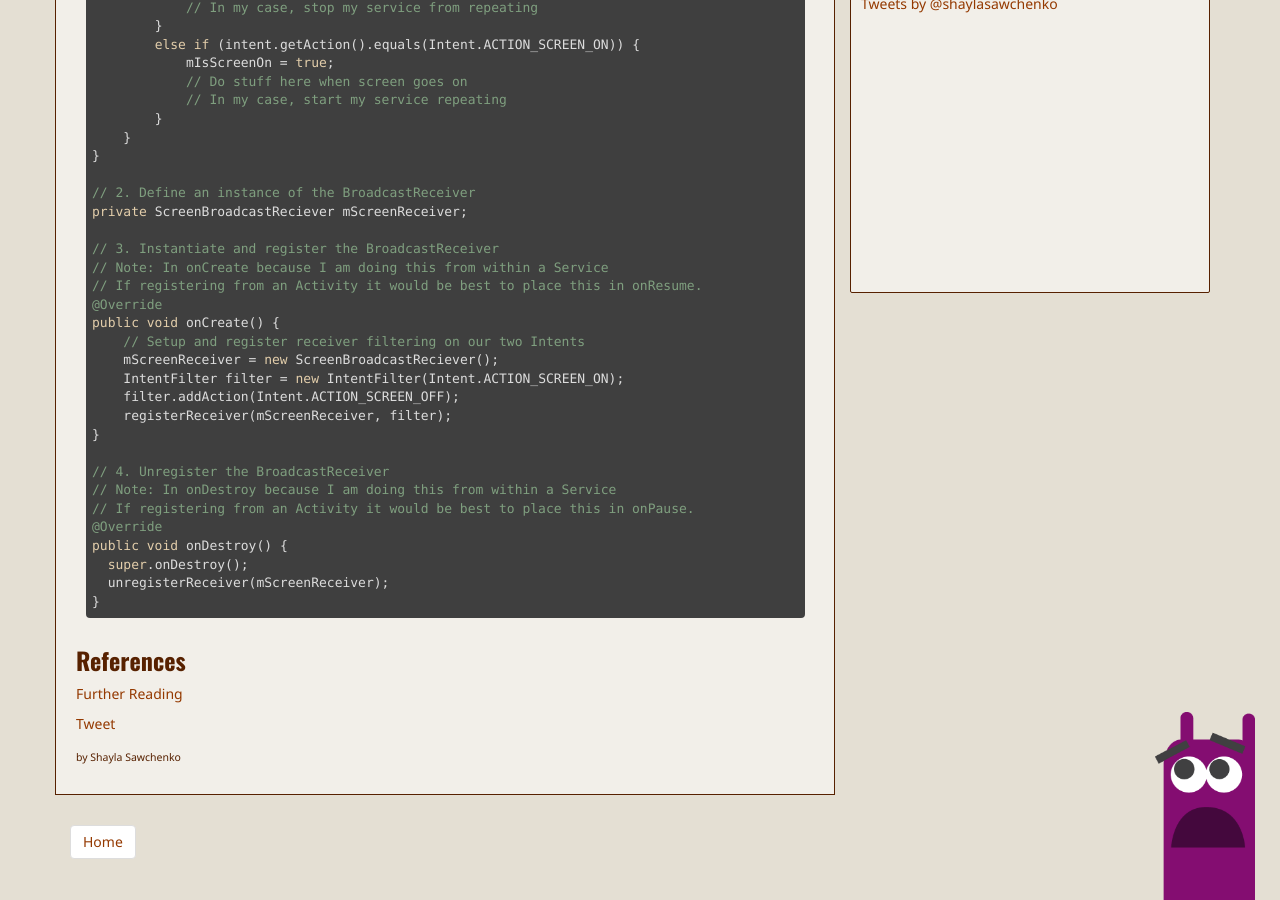
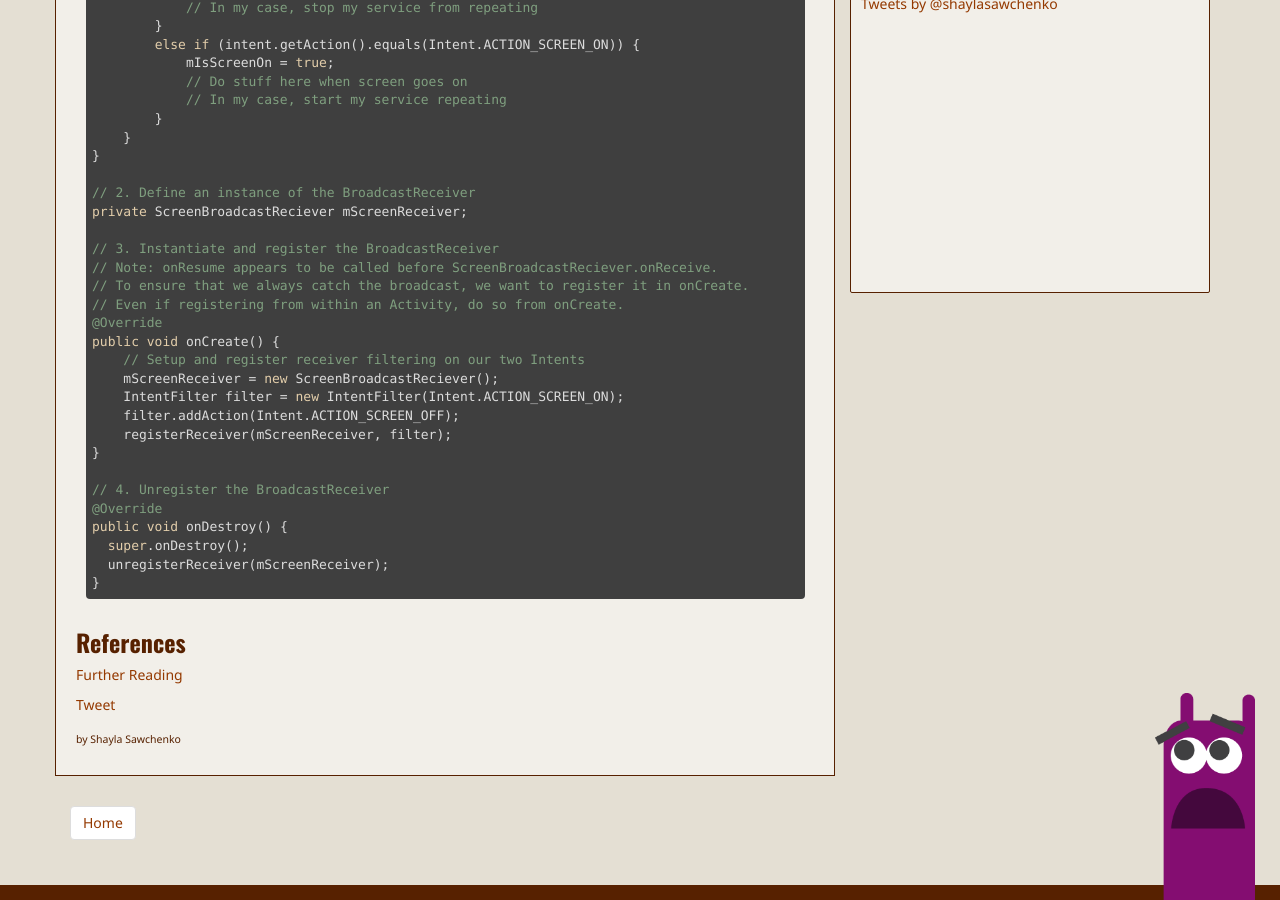
Before and after one commit to ssawchenko/jekyllblog, a Jekyll site: the page built from _posts/2014-04-01-How-to-know-when-the-screen-is-on.md, in a window 1280 px wide and 900 px high, scrolled down 874 px. Built offline with Jekyll 4.4.1, drawn with Linux system fonts in a browser that asks for light colours; some web fonts are replaced; Markdown is read by kramdown in place of the engine named in the settings; comment, search, counter and statistics services are not loaded.

Commit message:
Added more detail to last post

```diff
--- a/_posts/2014-04-01-How-to-know-when-the-screen-is-on.md
+++ b/_posts/2014-04-01-How-to-know-when-the-screen-is-on.md
@@ -47,8 +47,9 @@ private class ScreenBroadcastReciever extends BroadcastReceiver {
 private ScreenBroadcastReciever mScreenReceiver;
 
 // 3. Instantiate and register the BroadcastReceiver
-// Note: In onCreate because I am doing this from within a Service
-// If registering from an Activity it would be best to place this in onResume.
+// Note: onResume appears to be called before ScreenBroadcastReciever.onReceive.
+// To ensure that we always catch the broadcast, we want to register it in onCreate.
+// Even if registering from within an Activity, do so from onCreate.
 @Override
 public void onCreate() {
 	// Setup and register receiver filtering on our two Intents
@@ -59,8 +60,6 @@ public void onCreate() {
 }
 
 // 4. Unregister the BroadcastReceiver
-// Note: In onDestroy because I am doing this from within a Service
-// If registering from an Activity it would be best to place this in onPause.
 @Override
 public void onDestroy() {
   super.onDestroy();
```
